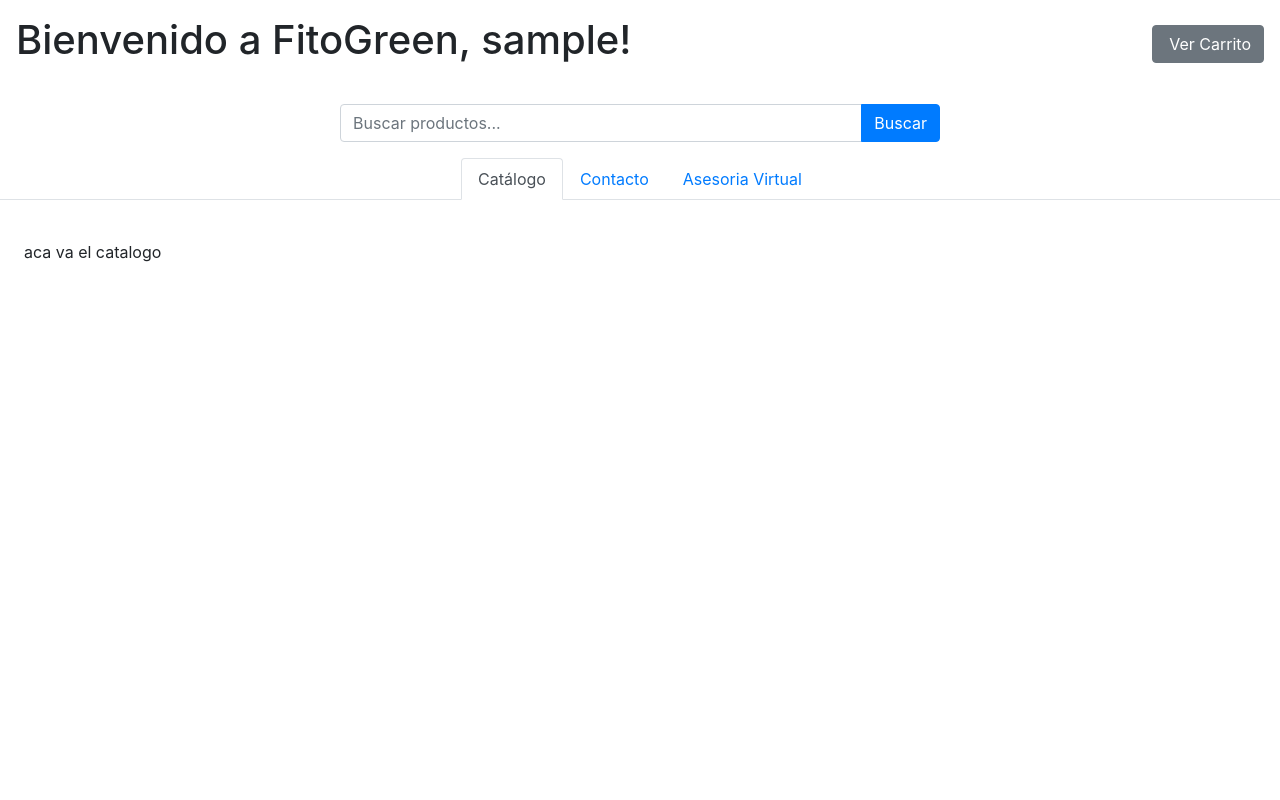
After one commit to Juni28/Software3, a Flask app: page /home_cliente in a window 1280 px wide. The commit adds this page. Run offline with Flask 3, Linux system fonts and the light colour scheme; the visitor is signed in with stand-in values (Sample User, id 1); some libraries are stand-ins or nearby versions.

Commit message:
login y home de empleados y clientes

```diff
--- a/ProyectoSoft2/app.py
+++ b/ProyectoSoft2/app.py
@@ -1,12 +1,12 @@
 from flask import Flask, render_template, request, redirect, url_for, session, flash
 
 app = Flask(__name__)
-app.secret_key = 'tu_clave_secreta'  # Esto se usa para manejar sesiones y cookies.
+app.secret_key = 'tu_clave_secreta'  # Se usa para manejar sesiones y cookies.
 
-# Datos de prueba para validar inicio de sesión
+# Datos de prueba con un atributo para el tipo de usuario
 usuarios = {
-    "usuario1": "psw",
-    "usuario2": "password2"
+    "cliente1": {"password": "psw1", "role": "cliente"},
+    "empleado1": {"password": "psw2", "role": "empleado"},
 }
 
 @app.route('/login', methods=['GET', 'POST'])
@@ -15,23 +15,38 @@ def login():
         username = request.form['username']
         password = request.form['password']
 
-        if username in usuarios and usuarios[username] == password:
+        if username in usuarios and usuarios[username]["password"] == password:
             session['logged_in'] = True
             session['username'] = username
-            flash('Inicio de sesión exitoso!', 'success')
-            return redirect(url_for('home'))
+            session['role'] = usuarios[username]["role"]
+
+
+            # Redirigir según el tipo de usuario
+            if session['role'] == 'cliente':
+                return redirect(url_for('home_cliente'))
+            elif session['role'] == 'empleado':
+                return redirect(url_for('home_empleado'))
         else:
             flash('Usuario o contraseña incorrectos.', 'error')
 
     return render_template('login.html')
 
 
-@app.route('/home')
-def home():
-    if 'logged_in' in session and session['logged_in']:
-        return render_template('home.html', username=session['username'])
+@app.route('/home_cliente')
+def home_cliente():
+    if 'logged_in' in session and session['logged_in'] and session['role'] == 'cliente':
+        return render_template('home_cliente.html', username=session['username'])
     else:
-        flash('Necesitas iniciar sesión primero.', 'error')
+        flash('Acceso denegado. Debes ser un cliente.', 'error')
+        return redirect(url_for('login'))
+
+
+@app.route('/home_empleado')
+def home_empleado():
+    if 'logged_in' in session and session['logged_in'] and session['role'] == 'empleado':
+        return render_template('home_empleado.html', username=session['username'])
+    else:
+        flash('Acceso denegado. Debes ser un empleado.', 'error')
         return redirect(url_for('login'))
 
 
@@ -39,7 +54,7 @@ def home():
 def logout():
     session.pop('logged_in', None)
     session.pop('username', None)
-    flash('Sesión cerrada.', 'info')
+    session.pop('role', None)
     return redirect(url_for('login'))
 
 
--- /dev/null
+++ b/ProyectoSoft2/static/style_c.css
@@ -0,0 +1,20 @@
+/* Centrar el contenido de la página */
+body {
+    height: 100vh;  /* Altura del viewport */
+    display: justify ;
+    justify-content: justify ;  /* Centra horizontalmente */
+    align-items: justify ;  /* Centra verticalmente */
+    margin: 0;  /* Eliminar márgenes por defecto */
+    background: white;  /* Fondo degradado */
+}
+
+/* Estilos para la caja principal */
+.home-container {
+    background: white;
+    padding: 30px;
+    border-radius: 10px;  /* Bordes redondeados */
+    box-shadow: 0 10px 15px rgba(0, 0, 0, 0.1);  /* Sombra */
+    width: 80%;  /* Ajustar el ancho */
+    max-width: 800px;  /* Limitar el ancho máximo */
+    text-align: justify  ;  /* Centrar el texto */
+}
--- /dev/null
+++ b/ProyectoSoft2/templates/home_cliente.html
@@ -0,0 +1,72 @@
+<!DOCTYPE html>
+<html lang="es">
+
+<head>
+
+    <meta charset="UTF-8">
+    <title>Home del Cliente</title>
+
+    <!-- Incluir Bootstrap -->
+    <link rel="stylesheet" href="https://stackpath.bootstrapcdn.com/bootstrap/4.5.2/css/bootstrap.min.css">
+
+    <!-- Incluir CSS personalizado -->
+    <link rel="stylesheet" href="{{ url_for('static', filename='style_c.css') }}">
+
+       <!-- Incluir FontAwesome para íconos -->
+       <script src="https://kit.fontawesome.com/9e204c657e.js" crossorigin="anonymous"></script>
+
+</head>
+<body>
+    <!-- Contenedor para la cabecera -->
+    <div class="header-container d-flex justify-content-between align-items-center p-3">
+
+        <div class="welcome-text">
+            <h1>Bienvenido a FitoGreen, {{ username }}! </h1>
+        </div>
+
+        <!-- Carrito  -->
+        <div class="shopping-cart">
+            <button class="btn btn-secondary">
+                <i class="fa-sharp fa-solid fa-cart-circle-plus"></i> Ver Carrito
+            </button>
+        </div>
+    </div>
+
+    <!-- Barra de búsqueda -->
+    <div class="search-container d-flex justify-content-center my-3">
+        <div class="input-group" style="max-width: 600px;">
+            <input type="text" class="form-control" placeholder="Buscar productos..." aria-label="Buscar">
+            <div class="input-group-append">
+                <button class="btn btn-primary" type="button">Buscar</button>
+            </div>
+        </div>
+    </div>
+
+    <!-- Pestañas de navegación -->
+    <ul class="nav nav-tabs justify-content-center my-3">
+        <li class="nav-item">
+            <a class="nav-link active" href="#">Catálogo</a>
+        </li>
+        <li class="nav-item">
+            <a class="nav-link " href="#">Contacto</a>
+        </li>
+        <li class="nav-item">
+            <a class="nav-link " href="#">Asesoria Virtual</a>
+        </li>
+    </ul>
+
+    <!-- Contenido de la página -->
+    <div class="content-container p-4">
+        <p> aca va el catalogo</p>
+    </div>
+
+
+
+    <!-- Incluir Bootstrap JavaScript y dependencias -->
+    <script src="https://code.jquery.com/jquery-3.5.1.slim.min.js"></script>
+    <script src="https://cdn.jsdelivr.net/npm/@popperjs/core@2.11.6/dist/umd/popper.min.js"></script>
+    <script src="https://stackpath.bootstrapcdn.com/bootstrap/4.5.2/js/bootstrap.min.js"></script>
+
+
+</body>
+</html>
--- a/ProyectoSoft2/templates/login.html
+++ b/ProyectoSoft2/templates/login.html
@@ -21,7 +21,12 @@
                 <label for="password">Contraseña:</label>
                 <input type="password" class="form-control" name="password" required>
             </div>
+            <div class="form-group">
             <button type="submit" class="btn btn-primary">Iniciar Sesión</button>
+        </div>
+            <div class="form-group">
+           <center> <a href="https://www.icegif.com/wp-content/uploads/bongo-cat-icegif-1.gif" class="alert-link"> ¿Aún no te has registrado? </a> </center>
+        </div>
         </form>
 
         {% with messages = get_flashed_messages(with_categories=True) %}
```
Also changed, not shown: ProyectoSoft2/static/style.css (+10 -7 lines), ProyectoSoft2/templates/home.html (deleted, +0 -60 lines), ProyectoSoft2/templates/home_empleado.html (added, +71 -0 lines), ProyectoSoft2/static/paisaje.jpg (added).
